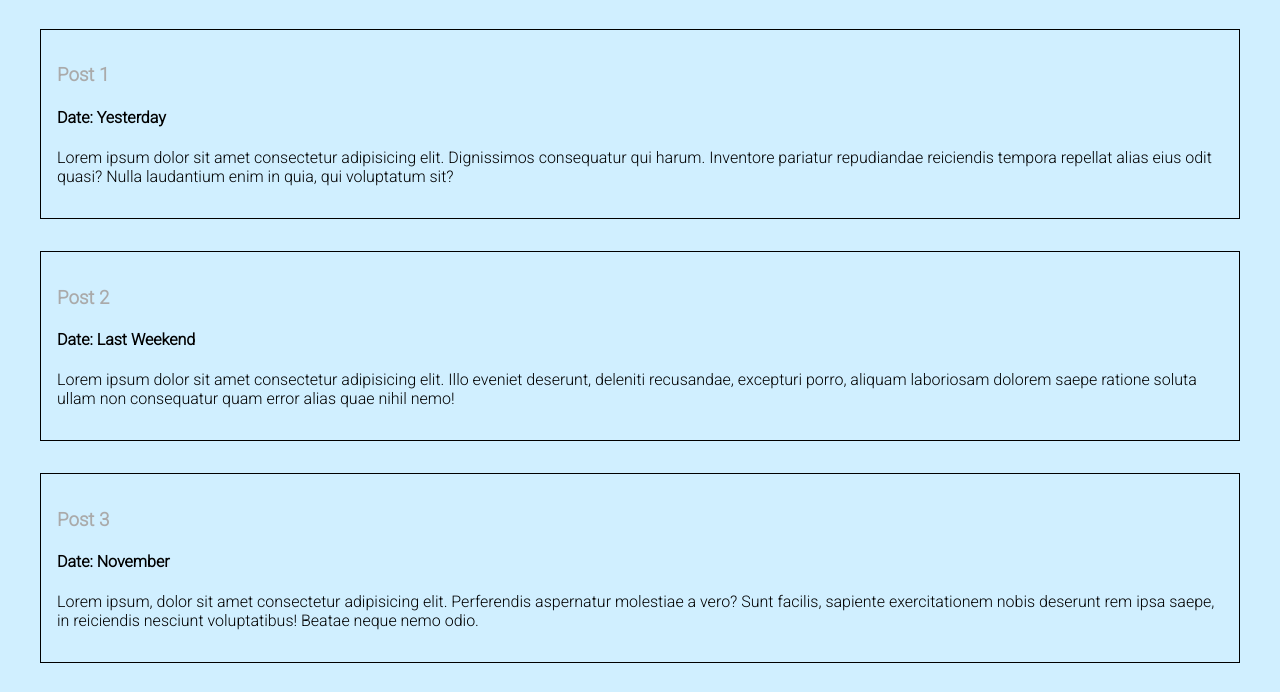
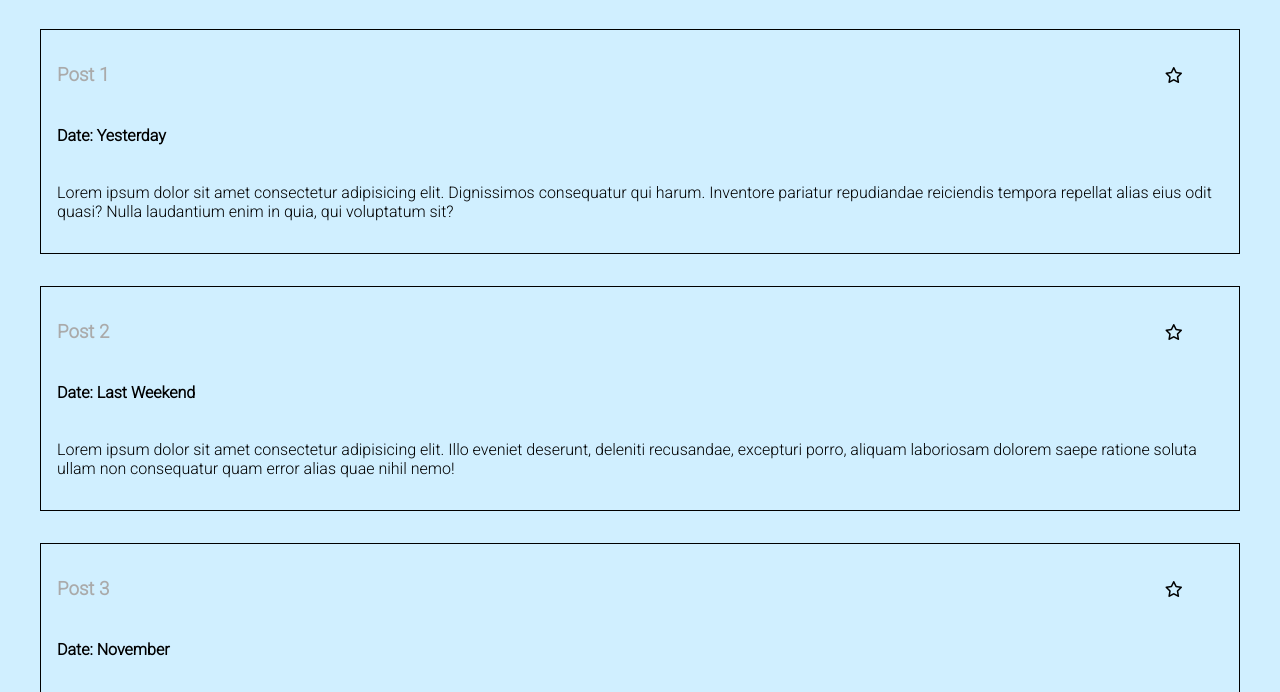
Before and after one commit to Nasir-6/bnta_blog_site, a plain HTML site: page index.html in a window 1280 px wide. Shown: the part 702-1394 px from the top of the page. Drawn offline with Linux system fonts and the light colour scheme.

Commit message:
add favourite star to each post

```diff
--- a/index.html
+++ b/index.html
@@ -40,16 +40,19 @@
             <main id="post-container">
                 <section class="post">
                     <h3>Post 1</h3>
+                    <i class="fa-regular fa-star"></i>
                     <h4>Date: Yesterday</h4>
                     <p>Lorem ipsum dolor sit amet consectetur adipisicing elit. Dignissimos consequatur qui harum. Inventore pariatur repudiandae reiciendis tempora repellat alias eius odit quasi? Nulla laudantium enim in quia, qui voluptatum sit?</p>
                 </section>
                 <section class="post">
                     <h3>Post 2</h3>
+                    <i class="fa-regular fa-star"></i>
                     <h4>Date: Last Weekend</h4>
                     <p>Lorem ipsum dolor sit amet consectetur adipisicing elit. Illo eveniet deserunt, deleniti recusandae, excepturi porro, aliquam laboriosam dolorem saepe ratione soluta ullam non consequatur quam error alias quae nihil nemo!</p>
                 </section>
                 <section class="post">
                     <h3>Post 3</h3>
+                    <i class="fa-regular fa-star"></i>
                     <h4>Date: November</h4>
                     <p>Lorem ipsum, dolor sit amet consectetur adipisicing elit. Perferendis aspernatur molestiae a vero? Sunt facilis, sapiente exercitationem nobis deserunt rem ipsa saepe, in reiciendis nesciunt voluptatibus! Beatae neque nemo odio.</p>
                 </section>
--- a/styles.css
+++ b/styles.css
@@ -5,12 +5,16 @@ body{
 
 h3{
     color: #aaaaaa;
+    width: 95%;
 }
 
 .post{
     margin: 2em;
     border: 1px solid #000000;
     padding: 1em;
+    display: flex;
+    flex-wrap: wrap;
+    align-items: center;
 }
 
 #title-section{
```
